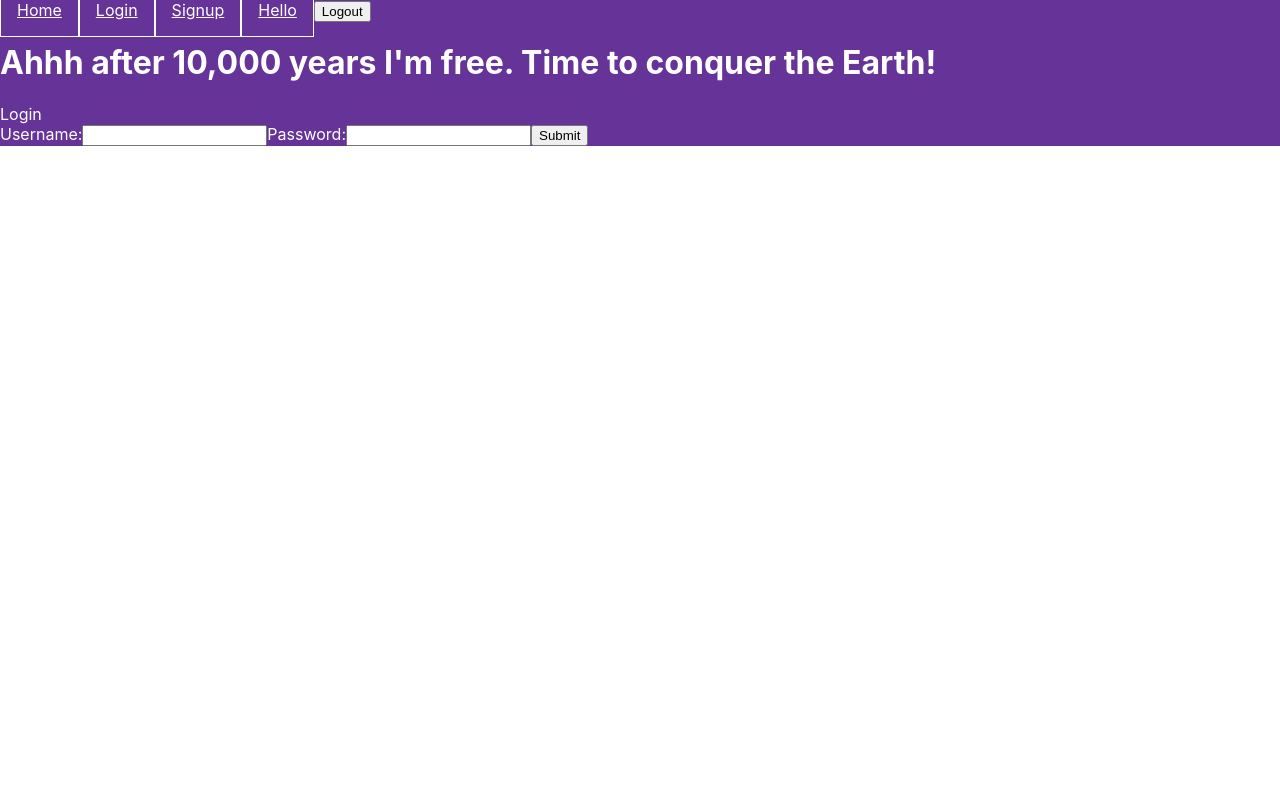
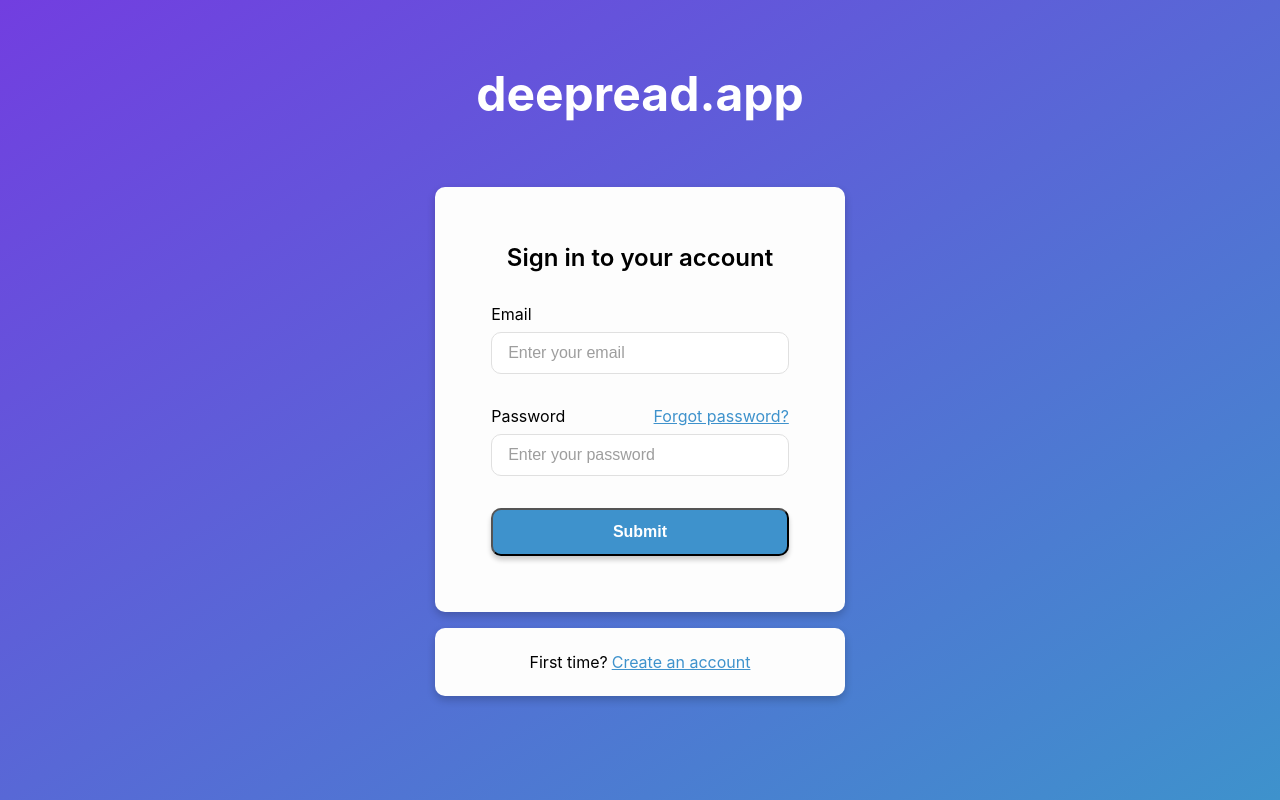
Before and after one commit to seanrayment/deepread, a React (Create React App) app in the folder frontend/: page /login in a window 1280 px wide. Built offline with nearby package versions, Linux system fonts and the light colour scheme.

Commit message:
added react components for pages and began integration with django

```diff
--- a/frontend/package.json
+++ b/frontend/package.json
@@ -9,6 +9,7 @@
     "axios": "^0.19.2",
     "react": "^16.13.1",
     "react-dom": "^16.13.1",
+    "react-icons": "^3.9.0",
     "react-router-dom": "^5.1.2",
     "react-scripts": "3.4.0"
   },
--- a/frontend/src/App.css
+++ b/frontend/src/App.css
@@ -1,49 +1,212 @@
-.App {
-  text-align: center;
+/*** STYLES ***/
+
+/* Login */
+.login-body{
+  width:100vw;
+  min-height:100vh;
+  padding:0 34vw;
+  box-sizing: border-box;
+  background: linear-gradient(to bottom right, #723EE0, #3E92CC);
+  display:flex;
+  justify-content: center;
 }
 
-.App-logo {
-  height: 40vmin;
-  pointer-events: none;
-}
-
-@media (prefers-reduced-motion: no-preference) {
-  .App-logo {
-    animation: App-logo-spin infinite 20s linear;
-  }
-}
-
-.App-header {
-  background-color: #282c34;
-  min-height: 100vh;
+.login-content{
+  width:100%;
   display: flex;
   flex-direction: column;
   align-items: center;
-  justify-content: center;
-  font-size: calc(10px + 2vmin);
-  color: white;
 }
 
-.App-link {
-  color: #61dafb;
+.login-content h1{
+  color: white;
+  font-weight:bold;
+  padding: 2rem 0;
+  font-size: 3em;
 }
 
-@keyframes App-logo-spin {
-  from {
-    transform: rotate(0deg);
-  }
-  to {
-    transform: rotate(360deg);
-  }
+.login-card{
+  width:100%;
+  background-color:#FDFDFD;
+  border-radius:10px;
+  box-shadow: 0 4px 8px 0 rgba(0,0,0,0.2);
+  display:flex;
+  justify-content: center;
+  align-items:center;
+  box-sizing: border-box;
+  margin-bottom:1rem;
+}
+.login-form{
+  width:100%;
+  padding:3.5rem;
+}
+.login-form h2 {
+  font-weight:600;
+  padding-bottom:2rem;
+  margin:0;
+  text-align:center;
 }
 
-#root{
-  background-color:rebeccapurple;
-  color:white;
+.login-form label {
+  display:block;
+  text-align:left;
+
+}
+.login-content a {
+  padding-left:.25rem;
+  float:right;
+  color:#3E92CC;
+}
+.login-content input[type="email"], input[type="password"] {
+  width:100%;
+  height:3em;
+  border-radius:10px;
+  border:1px solid #E0E0E0;
+  margin-top:.5rem;
+  margin-bottom:2rem;
+  padding: 1.25rem 1rem;
+  box-sizing:border-box;
 }
 
-.nav-link{
+.login-content input[type="email"]::placeholder, input[type="password"]::placeholder {
+  color: #9E9E9E;
+  font-size:16px;
+}
+
+.login-content input[type="submit"] {
+  width:100%;
+  background-color:#3E92CC;
+  box-shadow: 0 4px 5px 0 rgba(0,0,0,0.2);
   color:white;
-  border: 1px solid white;
-  padding: 1em;
+  height:3em;
+  font-size:16px;
+  font-weight: 700;
+  transition: background-color .1s ease-in-out;
+  cursor:pointer;
+  border-radius:10px;
 }
+.login-content input[type="submit"]:hover{
+  background-color: #4487CF;
+}
+.signup-card{
+  padding:.5rem;
+}
+
+/* Files */
+.files-body{
+  width:100vw;
+  padding:2rem 10vw;
+  box-sizing: border-box;
+}
+
+.header{
+  display:flex;
+  justify-content: space-between;
+  widows: 100%;
+  align-items: center;
+}
+.header a {
+  text-decoration: none;
+}
+.logo {
+  background: -webkit-linear-gradient(right, #723EE0, #3E92CC);
+  background-clip:text;
+  font-weight: 700;
+  font-size:36px;
+  -webkit-background-clip: text;
+  -webkit-text-fill-color: transparent;
+}
+
+.nav{
+  width:400px;
+  height:42px;
+  box-shadow: 0 4px 8px 0 rgba(0,0,0,0.2);
+  display:flex;
+  border-radius:5px;
+}
+
+.create-doc{
+  background-color:#723EE0;
+  border-radius:5px 0 0 5px;
+  color:white;
+  font-weight:bold;
+  display:flex;
+  justify-content: center;
+  align-items: center;
+  text-align: center;
+  width:50%;
+}
+.create-doc p{
+  font-size:14px;
+
+}
+
+.user-dropdown{
+  flex:1;
+  display:flex;
+  align-items: center;
+  justify-content: space-between;
+  padding:1rem;
+  box-sizing: border-box;
+
+}
+
+.user-dropdown p {
+  color:#723EE0;
+  width:128px;
+  padding-left:1rem;
+  display: block;
+  text-overflow:ellipsis;
+  white-space: nowrap;
+  overflow: hidden;
+}
+
+.files-content{
+  margin-top:6rem;
+}
+.files-content h2{
+  font-weight:400;
+  font-size:32px;
+  margin-bottom: .5rem;
+}
+.files-control{
+  display:flex;
+}
+.files-control input[type="search"] {
+  margin:1rem 0;
+  padding:0 .5rem;
+  border:1px solid #E0E0E0;
+  width:364px;
+  height:36px;
+}
+.files-control input[type="search"]::placeholder{
+  font-size:16px;
+  color:grey;
+  font-weight: 300;
+}
+
+.files-content table{
+  width:100%;
+  border:1px solid #E0E0E0
+}
+
+.lightgrey-border{
+  border:1px solid #E0E0E0
+}
+
+.files-content table td {
+  padding:1rem 2rem;
+  width:50%;
+  box-sizing: border-box;
+}
+.file-metadata{
+  display:flex;
+}
+
+.files-content table td {
+  border-bottom:1px solid #e0e0e0;
+}
+
+.files-content table tr:last-child td {
+  border-bottom: none;
+}
--- a/frontend/src/components/App.js
+++ b/frontend/src/components/App.js
@@ -1,8 +1,9 @@
 import React, { Component} from "react";
 import { Switch, Route, Link } from "react-router-dom";
-import Login from "./login";
-import Signup from "./signup";
-import Hello from "./hello";
+import Login from "./Login";
+import SignUp from "./SignUp";
+import ThankYou from "./ThankYou";
+import Files from "./Files";
 import '../App.css';
 import axiosInstance from "../axiosApi";
 
@@ -29,20 +30,20 @@ class App extends Component {
     render() {
         return (
             <div className="site">
-                <nav>
+                {/* <nav>
                     <Link className={"nav-link"} to={"/"}>Home</Link>
                     <Link className={"nav-link"} to={"/login/"}>Login</Link>
                     <Link className={"nav-link"} to={"/signup/"}>Signup</Link>
                     <Link className={"nav-link"} to={"/hello/"}>Hello</Link>
                     <button onClick={this.handleLogout}>Logout</button>
-                </nav>
+                </nav> */}
                 <main>
-                    <h1>Ahhh after 10,000 years I'm free. Time to conquer the Earth!</h1>
                     <Switch>
                         <Route exact path={"/login/"} component={Login}/>
-                        <Route exact path={"/signup/"} component={Signup}/>
-                        <Route exact path={"/hello/"} component={Hello}/>
-                        <Route path={"/"} render={() => <div>Home again</div>}/>
+                        <Route exact path={"/register/"} component={SignUp}/>
+                        <Route exact path={"/files/"} component={Files}/>
+                        <Route exact path={"/thankyou/"} component={ThankYou}/>
+                        <Route exact path={"/"} component={Files} />
                     </Switch>
                 </main>
             </div>
--- /dev/null
+++ b/frontend/src/components/File.js
@@ -0,0 +1,26 @@
+import React, { Component } from "react";
+
+class File extends Component{
+    constructor(props){
+        super(props);
+        this.state = {
+
+        }
+    }
+    render() {
+        return(
+            <tr>
+                <td>
+                    <p>{this.props.name}</p>
+                </td>
+                <td>
+                    <div className="file-metadata">
+                        <p>hello</p>
+                    </div>
+                </td>
+            </tr>
+        );
+    }
+}
+
+export default File;
--- /dev/null
+++ b/frontend/src/components/Files.js
@@ -0,0 +1,59 @@
+import React, { Component } from "react";
+import File from "./File"
+import { Link } from "react-router-dom";
+import { FaChevronDown } from 'react-icons/fa';
+
+class Files extends Component {
+    constructor(props){
+        super(props);
+        this.state = {
+            fileList: [
+                <File name={"Out There"}></File>,
+                <File name={"When You're Pregnant During a Pandemic"}></File>,
+                <File name={"How Cancer Cells Learn to Resist Chemotherapy"}></File>
+            ],
+            searchChars: "",
+        }
+    }
+
+    render() {
+        return (
+            <div className="files-body">
+                <div className="header">
+                    <Link to={"/"}><h1 className="logo">deepread.app</h1></Link>
+                    <nav className="nav">
+                        <div className="create-doc">
+                            <p>Create document</p>
+                        </div>
+                        <div className="user-dropdown">
+                                <p>cole_horvitz@brown.edu</p>
+                            <FaChevronDown color={"#723EE0"}/>
+                        </div>
+                    </nav>
+                </div>
+                <div className="files-content">
+                    <h2>My Documents</h2>
+                    <div className="files-control">
+                        <input type="search" placeholder="Search for documents" onChange={this.updateSearch}></input>
+                    </div>
+                    <table>
+                        <tbody>
+                            {this.filterAndSearch()}
+                        </tbody>
+                    </table>
+                </div>
+            </div>
+        );
+    }
+
+    filterAndSearch = () => {
+        return this.state.fileList.filter(file => file.props.name.trim().toLowerCase().includes(this.state.searchChars));
+    }
+
+    updateSearch = (e) => {
+        let searchChars = e.target.value.trim().toLowerCase();
+        this.setState({ searchChars });
+    }
+}
+
+export default Files;
--- /dev/null
+++ b/frontend/src/components/ThankYou.js
@@ -0,0 +1,18 @@
+import React, { Component } from "react";
+
+class ThankYou extends Component {
+
+    render() {
+        return (
+            <div className="login-body">
+                <div className="login-content">
+                    <h1>deepread.app</h1>
+                    <div className="login-card signup-card">
+                        <p>Thank you for registering. Check your email for a confirmation.</p>
+                    </div>
+                </div>
+            </div>
+        )
+    }
+}
+export default ThankYou;
--- a/frontend/src/components/hello.js
+++ b/frontend/src/components/hello.js
@@ -7,11 +7,9 @@ class Hello extends Component {
         this.state = {
             message:"",
         };
-
-        this.getMessage = this.getMessage.bind(this)
     }
 
-    getMessage(){
+    getMessage = () => {
         let response = axiosInstance.get('/hello/')
             .then(
                 result => {
--- a/frontend/src/components/login.js
+++ b/frontend/src/components/login.js
@@ -4,20 +4,23 @@ import axiosInstance from "../axiosApi";
 class Login extends Component {
     constructor(props) {
         super(props);
-        this.state = {username: "", password: ""};
-
-        this.handleChange = this.handleChange.bind(this);
-        this.handleSubmit = this.handleSubmit.bind(this);
+        this.state = {
+            username: "",
+            password: ""
+        };
+        // this.handleChange = this.handleChange.bind(this);
+        // this.handleSubmit = this.handleSubmit.bind(this);
     }
 
-    handleChange(event) {
+    handleChange = (event) => {
         this.setState({[event.target.name]: event.target.value});
     }
 
-    handleSubmit(event) {
+    handleSubmit = (event) => {
         event.preventDefault();
         const response = axiosInstance.post('/token/obtain/', {
-            username: this.state.username,
+            username: "cole2",
+            email: this.state.username,
             password: this.state.password
         }).then(
             result => {
@@ -33,19 +36,46 @@ class Login extends Component {
 
     render() {
         return (
-            <div>Login
-                <form onSubmit={this.handleSubmit}>
-                    <label>
-                        Username:
-                        <input name="username" type="text" value={this.state.username} onChange={this.handleChange}/>
-                    </label>
-                    <label>
-                        Password:
-                        <input name="password" type="password" value={this.state.password} onChange={this.handleChange}/>
-                    </label>
-                    <input type="submit" value="Submit"/>
-                </form>
+            <div className="login-body">
+                <div className="login-content">
+                    <h1>deepread.app</h1>
+                    <div className="login-card">
+                        <div className="login-form">
+                            <h2>Sign in to your account</h2>
+                            <form onSubmit={this.handleSubmit}>
+                                <label>Email <br></br>
+                                    <input type="email" onChange={this.handleChange} name="username" placeholder="Enter your email"/>
+                                </label>
+                                <label>Password <a href="">Forgot password?</a><br></br>
+                                    <input type="password" onChange={this.handleChange} name="password" placeholder="Enter your password"/>
+                                </label>
+                                <input type="submit" value = "Submit" />
+                            </form>
+                        </div>
+                    </div>
+                    <div className="login-card signup-card">
+                        <p>First time? <a href="/register">  Create an account</a></p>
+                    </div>
+                </div>
+
             </div>
+
+
+
+
+            // <div>Login
+            //     <form onSubmit={this.handleSubmit}>
+            //         <label>
+            //             Username:
+            //             <input name="username" type="text" value={this.state.username} onChange={this.handleChange}/>
+            //         </label>
+            //         <label>
+            //             Password:
+            //             <input name="password" type="password" value={this.state.password} onChange={this.handleChange}/>
+            //         </label>
+            //         <input type="submit" value="Submit"/>
+            //     </form>
+            // </div>
         )
     }
 }
--- a/frontend/src/components/signup.js
+++ b/frontend/src/components/signup.js
@@ -1,26 +1,26 @@
 import React, { Component } from "react";
 import axiosInstance from '../axiosApi';
 
-class Signup extends Component{
+class SignUp extends Component{
     constructor(props){
         super(props);
         this.state = {
-            username: "",
+            username: "cole2",
             password: "",
             email:""
         };
 
-        this.handleChange = this.handleChange.bind(this);
-        this.handleSubmit = this.handleSubmit.bind(this);
+        // this.handleChange = this.handleChange.bind(this);
+        // this.handleSubmit = this.handleSubmit.bind(this);
     }
 
-    handleChange(event) {
+    handleChange = (event) => {
         this.setState({[event.target.name]: event.target.value});
     }
 
-    handleSubmit(event) {
+    handleSubmit = (event) => {
         event.preventDefault();
-        const response = axiosInstance.post('/user/create/', {
+        axiosInstance.post('/user/create/', {
             username: this.state.username,
             email: this.state.email,
             password: this.state.password
@@ -34,25 +34,48 @@ class Signup extends Component{
 
     render() {
         return (
-            <div>
-                Signup
-                <form onSubmit={this.handleSubmit}>
-                    <label>
-                        Username:
-                        <input name="username" type="text" value={this.state.username} onChange={this.handleChange}/>
-                    </label>
-                    <label>
-                        Email:
-                        <input name="email" type="email" value={this.state.email} onChange={this.handleChange}/>
-                    </label>
-                    <label>
-                        Password:
-                        <input name="password" type="password" value={this.state.password} onChange={this.handleChange}/>
-                    </label>
-                    <input type="submit" value="Submit"/>
-                </form>
+            <div className="login-body">
+                <div className="login-content">
+                    <h1>deepread.app</h1>
+                    <div className="login-card">
+                        <div className="login-form">
+                            <h2>Register for an account</h2>
+                            <form onSubmit={this.handleSubmit}>
+                                <label>Email <br></br>
+                                    <input type="email" placeholder="Enter your email" name="email" value={this.state.email} onChange={this.handleChange}/>
+                                </label>
+                                <label>Password <br></br>
+                                    <input type="password" placeholder="Enter your password" name = "password" value={this.state.password} onChange={this.handleChange}/>
+                                </label>
+                                <input type="submit" value = "Register" />
+                            </form>
+                        </div>
+                    </div>
+                    <div className="login-card signup-card">
+                        <p>Already have an account? <a href="/login">  Login</a></p>
+                    </div>
+                </div>
             </div>
+
+            // <div>
+            //     Signup
+            //     <form onSubmit={this.handleSubmit}>
+            //         <label>
+            //             Username:
+            //             <input name="username" type="text" value={this.state.username} onChange={this.handleChange}/>
+            //         </label>
+            //         <label>
+            //             Email:
+            //             <input name="email" type="email" value={this.state.email} onChange={this.handleChange}/>
+            //         </label>
+            //         <label>
+            //             Password:
+            //             <input name="password" type="password" value={this.state.password} onChange={this.handleChange}/>
+            //         </label>
+            //         <input type="submit" value="Submit"/>
+            //     </form>
+            // </div>
         )
     }
 }
-export default Signup;
+export default SignUp;
```
Also changed, not shown: 1 other file (tests, documents, lock files or other folders).
